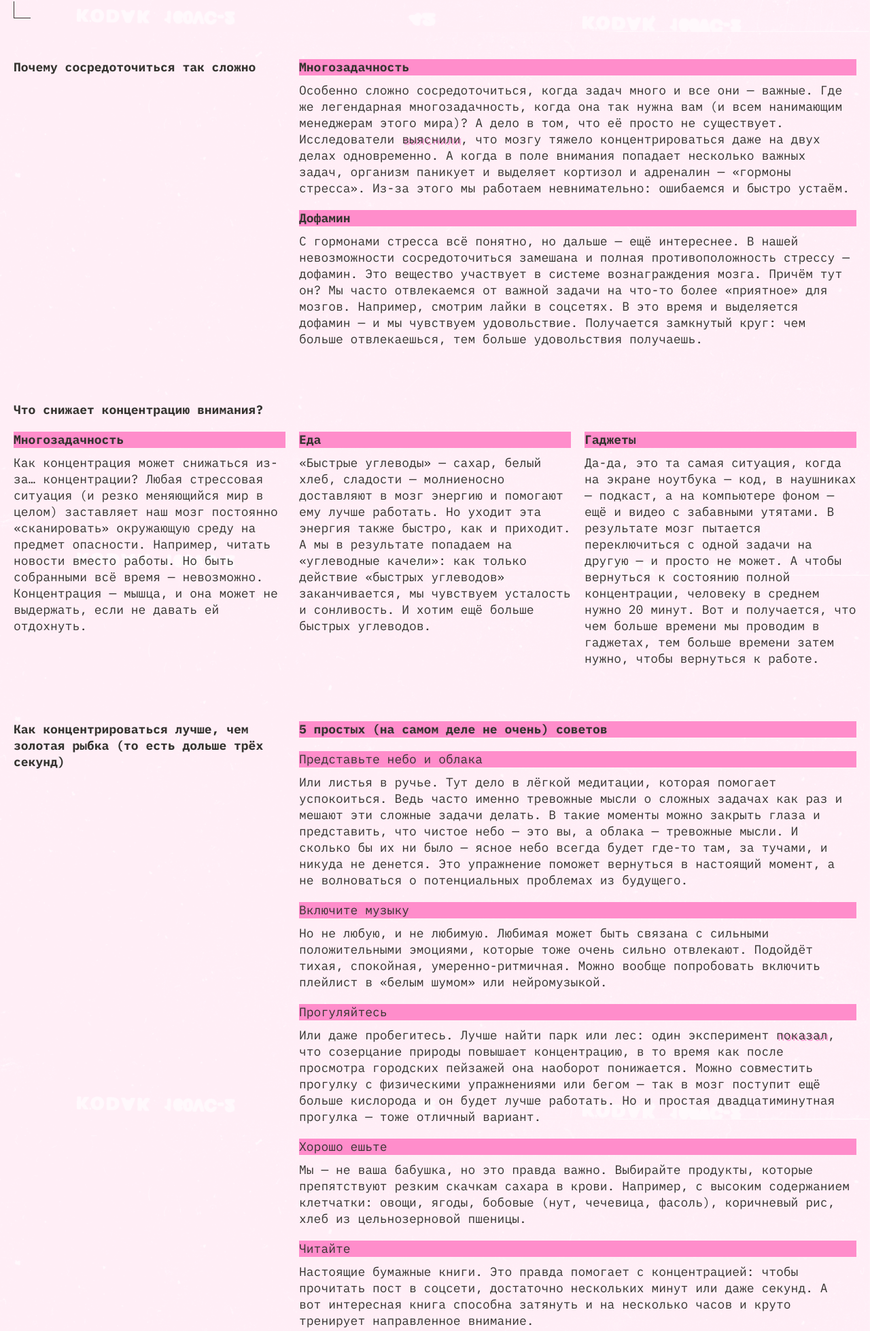
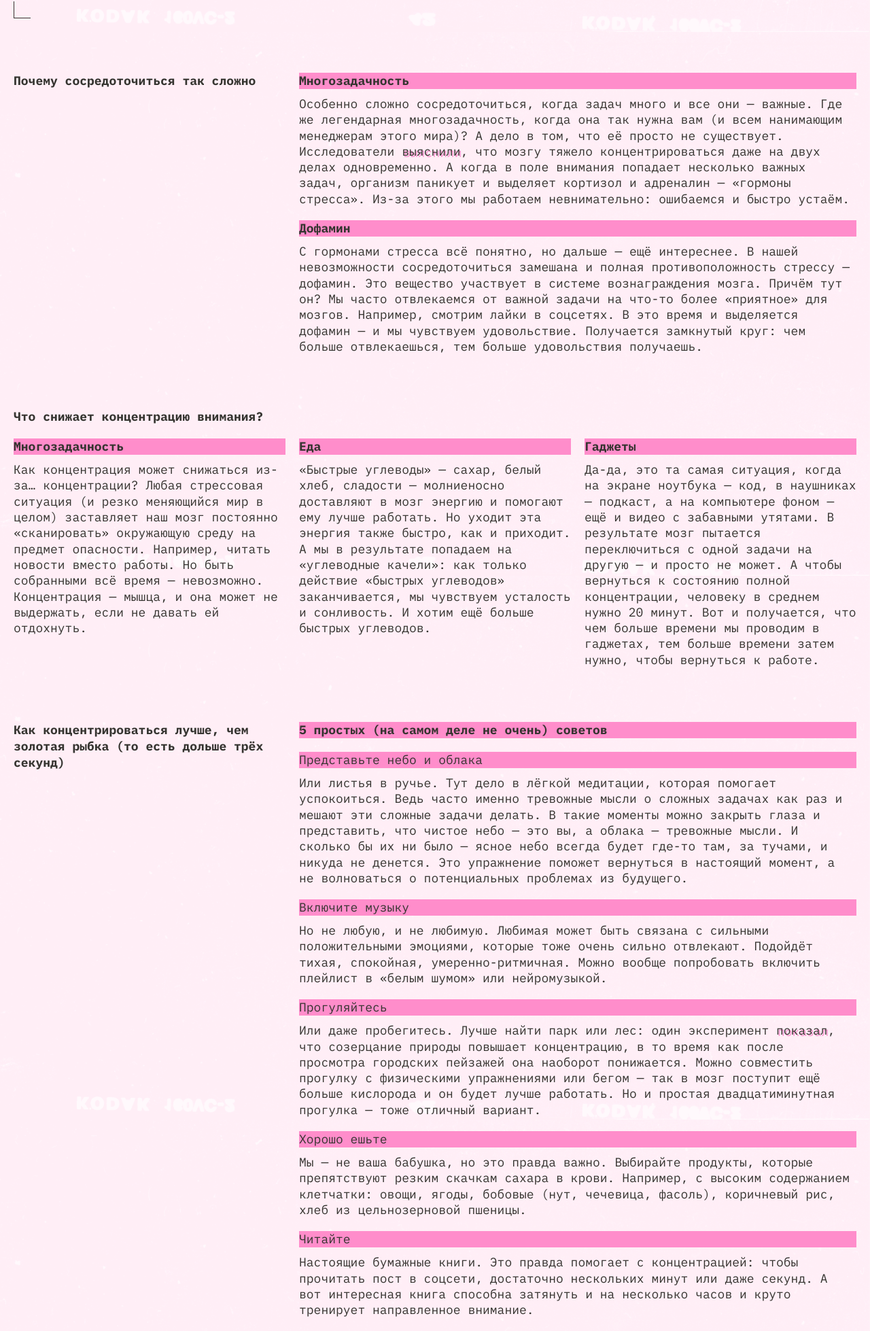
Before and after one commit to stan99-cheb/slozhno-sosredotochitsya, a website built with Vite: page index.html in a window 1280 px wide. Shown: the part 753-2711 px from the top of the page at 68% size. Built offline with nearby package versions, Linux system fonts and the light colour scheme.

Commit message:
fix: исправления после первого ревьювинга

```diff
--- a/index.html
+++ b/index.html
@@ -7,8 +7,8 @@
   <meta name="viewport" content="width=device-width, initial-scale=1.0" />
   <title>Сложно сосредоточиться</title>
   <link rel="stylesheet" href="./fonts/fonts.css" />
+  <link rel="stylesheet" href="./styles/variables.css">
   <link rel="stylesheet" href="./styles/globals.css">
-  <link rel="stylesheet" href="./styles/variables.css">
   <link rel="stylesheet" href="./styles/style.css">
   <link rel="stylesheet" href="./styles/dark.css">
   <link rel="stylesheet" href="./styles/light.css">
@@ -48,33 +48,40 @@
     </div>
   </header>
   <main class="main">
-    <section class="section">
-      <h2 class="title why-title">Почему сосредоточиться так сложно</h2>
-      <article class="card why-multitasking">
+    <section class="section section-why">
+      <h2 class="title">Почему сосредоточиться так сложно</h2>
+      <div class="wrapper">
+        <article class="card">
           <h3 class="title title-decor">Многозадачность</h3>
           <p>
             Особенно сложно сосредоточиться, когда задач много и все они — важные. Где же легендарная многозадачность,
-          когда она так нужна вам (и всем нанимающим менеджерам этого мира)? А дело в том, что её просто не существует.
+            когда она так нужна вам (и всем нанимающим менеджерам этого мира)? А дело в том, что её просто не
+            существует.
             Исследователи <a class="link" href="https://dana.org/article/multicosts-of-multitasking/"
-            target="_blank">выяснили</a>, что мозгу тяжело концентрироваться даже на двух делах одновременно. А когда в
+              target="_blank">выяснили</a>, что мозгу тяжело концентрироваться даже на двух делах одновременно. А когда
+            в
             поле внимания попадает несколько важных задач, организм паникует и выделяет кортизол и адреналин — «гормоны
             стресса». Из-за этого мы работаем невнимательно: ошибаемся и быстро устаём.
           </p>
         </article>
-      <article class="card why-dopamine">
+        <article class="card">
           <h3 class="title title-decor">Дофамин</h3>
           <p>
-          С гормонами стресса всё понятно, но дальше — ещё интереснее. В нашей невозможности сосредоточиться замешана и
-          полная противоположность стрессу — дофамин. Это вещество участвует в системе вознаграждения мозга. Причём тут
+            С гормонами стресса всё понятно, но дальше — ещё интереснее. В нашей невозможности сосредоточиться замешана
+            и
+            полная противоположность стрессу — дофамин. Это вещество участвует в системе вознаграждения мозга. Причём
+            тут
             он? Мы часто отвлекаемся от важной задачи на что-то более «приятное» для мозгов. Например, смотрим лайки в
             соцсетях. В это время и выделяется дофамин — и мы чувствуем удовольствие. Получается замкнутый круг: чем
             больше отвлекаешься, тем больше удовольствия получаешь.
           </p>
         </article>
+      </div>
     </section>
-    <section class="section">
-      <h2 class="title what-title">Что снижает концентрацию внимания?</h2>
-      <article class="card what-multitasking">
+    <section class="section section-what">
+      <h2 class="title">Что снижает концентрацию внимания?</h2>
+      <div class="wrapper">
+        <article class="card">
           <h3 class="title title-decor">Многозадачность</h3>
           <p>
             Как концентрация может снижаться из-за… концентрации? Любая стрессовая ситуация (и резко меняющийся мир в
@@ -83,76 +90,84 @@
             выдержать, если не давать ей отдохнуть.
           </p>
         </article>
-      <article class="card what-meal">
+        <article class="card">
           <h3 class="title title-decor">Еда</h3>
           <p>
-          «Быстрые углеводы» — сахар, белый хлеб, сладости — молниеносно доставляют в мозг энергию и помогают ему лучше
+            «Быстрые углеводы» — сахар, белый хлеб, сладости — молниеносно доставляют в мозг энергию и помогают ему
+            лучше
             работать. Но уходит эта энергия также быстро, как и приходит. А мы в результате попадаем на «углеводные
             качели»: как только действие «быстрых углеводов» заканчивается, мы чувствуем усталость и сонливость. И хотим
             ещё больше быстрых углеводов.
           </p>
         </article>
-      <article class="card what-gadgets">
+        <article class="card">
           <h3 class="title title-decor">Гаджеты</h3>
           <p>
             Да-да, это та самая ситуация, когда на экране ноутбука — код, в наушниках — подкаст, а на компьютере фоном —
-          ещё и видео с забавными утятами. В результате мозг пытается переключиться с одной задачи на другую — и просто
+            ещё и видео с забавными утятами. В результате мозг пытается переключиться с одной задачи на другую — и
+            просто
             не может. А чтобы вернуться к состоянию полной концентрации, человеку в среднем нужно 20 минут. Вот и
             получается, что чем больше времени мы проводим в гаджетах, тем больше времени затем нужно, чтобы вернуться к
             работе.
           </p>
         </article>
+      </div>
     </section>
-    <section class="section">
-      <h2 class="title how-title">Как концентрироваться лучше, чем золотая рыбка (то есть дольше трёх
+    <section class="section section-how">
+      <h2 class="title">Как концентрироваться лучше, чем золотая рыбка (то есть дольше трёх
         секунд)</h2>
-      <h2 class="title title-decor how-title-advice">5 простых (на самом деле не очень) советов</h2>
-      <article class="card how-imagine">
-        <h3 class="title title-regular title-decor">Представьте небо и облака</h3>
+      <div class="wrapper">
+        <h3 class="title title-decor">5 простых (на самом деле не очень) советов</h3>
+        <article class="card">
+          <h4 class="title title-regular title-decor">Представьте небо и облака</h4>
           <p>
             Или листья в ручье. Тут дело в лёгкой медитации, которая помогает успокоиться. Ведь часто именно тревожные
             мысли о сложных задачах как раз и мешают эти сложные задачи делать. В такие моменты можно закрыть глаза и
-          представить, что чистое небо — это вы, а облака — тревожные мысли. И сколько бы их ни было — ясное небо всегда
+            представить, что чистое небо — это вы, а облака — тревожные мысли. И сколько бы их ни было — ясное небо
+            всегда
             будет где-то там, за тучами, и никуда не денется. Это упражнение поможет вернуться в настоящий момент, а не
             волноваться о потенциальных проблемах из будущего.
           </p>
         </article>
-      <article class="card how-music">
-        <h3 class="title title-regular title-decor">Включите музыку</h3>
+        <article class="card">
+          <h4 class="title title-regular title-decor">Включите музыку</h4>
           <p>
             Но не любую, и не любимую. Любимая может быть связана с сильными положительными эмоциями, которые тоже очень
-          сильно отвлекают. Подойдёт тихая, спокойная, умеренно-ритмичная. Можно вообще попробовать включить плейлист в
+            сильно отвлекают. Подойдёт тихая, спокойная, умеренно-ритмичная. Можно вообще попробовать включить плейлист
+            в
             «белым шумом» или нейромузыкой.
           </p>
         </article>
-      <article class="card how-walk">
-        <h3 class="title title-regular title-decor">Прогуляйтесь</h3>
+        <article class="card">
+          <h4 class="title title-regular title-decor">Прогуляйтесь</h4>
           <p>
             Или даже пробегитесь. Лучше найти парк или лес: один эксперимент <a class="link"
-            href="https://www.sciencedirect.com/science/article/abs/pii/S0272494415000328" target="_blank">показал</a>,
+              href="https://www.sciencedirect.com/science/article/abs/pii/S0272494415000328"
+              target="_blank">показал</a>,
             что созерцание природы повышает концентрацию, в то время как после просмотра городских пейзажей она наоборот
             понижается. Можно совместить прогулку с физическими упражнениями или бегом — так в мозг поступит ещё больше
             кислорода и он будет лучше работать. Но и простая двадцатиминутная прогулка — тоже отличный вариант.
           </p>
         </article>
-      <article class="card how-meal">
-        <h3 class="title title-regular title-decor">Хорошо ешьте</h3>
+        <article class="card">
+          <h4 class="title title-regular title-decor">Хорошо ешьте</h4>
           <p>
             Мы — не ваша бабушка, но это правда важно. Выбирайте продукты, которые препятствуют резким скачкам сахара в
             крови. Например, с высоким содержанием клетчатки: овощи, ягоды, бобовые (нут, чечевица, фасоль), коричневый
             рис, хлеб из цельнозерновой пшеницы.
           </p>
         </article>
-      <article class="card how-reading">
-        <h3 class="title title-regular title-decor">Читайте</h3>
+        <article class="card">
+          <h4 class="title title-regular title-decor">Читайте</h4>
           <p>
             Настоящие бумажные книги. Это правда помогает с концентрацией: чтобы прочитать пост в соцсети, достаточно
             нескольких минут или даже секунд. А вот интересная книга способна затянуть и на несколько часов и круто
             тренирует направленное внимание.
           </p>
         </article>
+      </div>
     </section>
-    <section class="section">
+    <section class="section section-gallery">
       <h2 class="title title-decor pictures-title">А можно в картинках?</h2>
       <img class="picture picture-sunset" src="./images/sunset.png" alt="Рассвет" loading="lazy">
       <img class="picture picture-ice-cream" src="./images/ice-cream.png" alt="Мороженное" loading="lazy">
--- a/styles/style.css
+++ b/styles/style.css
@@ -6,7 +6,7 @@
   font-family: var(--main-font, sans-serif);
   font-weight: 400;
   font-size: 18px;
-  line-height: 24px;
+  line-height: 23.3px;
 
   background-image: var(--page-background-image);
   background-repeat: no-repeat;
@@ -43,7 +43,7 @@
 }
 
 .header {
-  margin-bottom: 60px;
+  margin-bottom: 80px;
   height: calc(100vh - var(--global-padding) * 2);
 
   position: relative;
@@ -95,7 +95,7 @@
   padding: 0 13px 3px;
 
   font-size: 18px;
-  line-height: 26px;
+  line-height: 21px;
   text-transform: lowercase;
   vertical-align: middle;
 
@@ -139,8 +139,8 @@
   align-self: center;
   grid-area: title;
 
-  font-size: clamp(7.25rem, 5.7694rem + 6.3174vw, 9.8125rem);
-  line-height: clamp(5.9375rem, 4.6735rem + 5.3929vw, 8.125rem);
+  font-size: 157px;
+  line-height: 130px;
   text-shadow: 4px 4px 0 var(--header-title-shadow);
 
   color: var(--header-title);
@@ -148,7 +148,6 @@
 
 .header__subtitle {
   width: 50%;
-  height: fit-content;
 
   justify-self: end;
   align-self: center;
@@ -165,8 +164,6 @@
   margin-bottom: 80px;
 
   display: grid;
-  grid-template-columns: repeat(3, 1fr);
-  grid-auto-rows: auto;
   gap: 20px;
 
   color: var(--text-color);
@@ -180,81 +177,50 @@
 
 /* WHY */
 
-.why-title {
-  grid-column: 1 / span 1;
-  grid-row: 1 / span 2;
+.section-why {
+  grid-template-columns: 1fr 2fr;
+  column-gap: 10px;
 }
 
-.why-multitasking {
-  grid-column: 2 / span 2;
-  grid-row: 1 / span 1;
-}
-
-.why-dopamine {
-  grid-column: 2 / span 2;
-  grid-row: 2 / span 1;
+.section-why>.wrapper {
+  display: flex;
+  flex-direction: column;
+  row-gap: 20px;
 }
 
 /* WHAT */
 
-.what-title {
-  grid-column: 1 / span 1;
-  grid-row: 1;
+.section-what>.title {
+  width: 32%;
 }
 
-.what-multitasking {
-  grid-column: 1 / span 1;
-  grid-row: 2 / span 1;
-}
-
-.what-meal {
-  grid-column: 2 / span 1;
-  grid-row: 2 / span 1;
-}
-
-.what-gadgets {
-  grid-column: 3 / span 1;
-  grid-row: 2 / span 1;
+.section-what>.wrapper {
+  display: grid;
+  grid-template-columns: repeat(3, 1fr);
+  grid-auto-flow: row;
+  column-gap: 20px;
 }
 
 /* HOW */
 
-.how-title {
-  grid-column: 1 / span 1;
-  grid-row: 1 / span 6;
+.section-how {
+  grid-template-columns: 1fr 2fr;
+  column-gap: 10px
 }
 
-.how-title-advice {
-  grid-column: 2 / span 2;
-  grid-row: 1 / span 1;
-}
-
-.how-imagine {
-  grid-column: 2 / span 2;
-  grid-row: 2 / span 1;
-}
-
-.how-music {
-  grid-column: 2 / span 2;
-  grid-row: 3 / span 1;
-}
-
-.how-walk {
-  grid-column: 2 / span 2;
-  grid-row: 4 / span 1;
-}
-
-.how-meal {
-  grid-column: 2 / span 2;
-  grid-row: 5 / span 1;
-}
-
-.how-reading {
-  grid-column: 2 / span 2;
-  grid-row: 6 / span 1;
+.section-how>.wrapper {
+  display: flex;
+  flex-direction: column;
+  row-gap: 20px;
 }
 
 /* PICTURES */
+
+.section-gallery {
+  grid-template-columns: repeat(3, fr);
+  grid-auto-flow: row;
+  gap: 20px;
+}
 
 .pictures-title {
   grid-column: 1 / span 3;
@@ -312,36 +278,7 @@
   color: var(--header-title);
 }
 
-@media (prefers-color-scheme: dark) {
-  .page.theme_auto .decor-rec::before {
-    content: 'REC';
-
-    font-size: 18px;
-    line-height: 26px;
-
-    position: absolute;
-    top: 0;
-    right: 28px;
-
-    color: var(--default-color);
-  }
-
-  .page.theme_auto .decor-rec::after {
-    content: '';
-
-    position: absolute;
-    top: 9px;
-    right: 9px;
-
-    width: 9px;
-    height: 9px;
-    border-radius: 50%;
-    background-color: var(--default-color);
-    box-shadow: 0 0 4px 2px var(--default-color);
-  }
-}
-
-@media (max-width: 768px) {
+@media (max-width: 1023px) {
   .header__theme-menu {
     justify-self: right;
     align-self: center;
@@ -352,22 +289,29 @@
     flex-direction: column;
     row-gap: 10px;
   }
-}
 
-@media (max-width: 1023px) and (min-width: 768px) {
-  .what-multitasking {
-    grid-column: 1 / span 3;
-    grid-row: 2 / span 1;
+  .header__title {
+    font-size: clamp(7.5rem, 0.5625rem + 14.4531vw, 9.8125rem);
+    line-height: clamp(6.1875rem, 0.375rem + 12.1094vw, 8.125rem);
   }
 
-  .what-meal {
-    grid-column: 1 / span 3;
-    grid-row: 3 / span 1;
+  .section-why {
+    column-gap: 20px;
   }
 
-  .what-gadgets {
-    grid-column: 1 / span 3;
-    grid-row: 4 / span 1;
+  .section-what>.wrapper {
+    display: flex;
+    flex-direction: column;
+    row-gap: 20px;
+  }
+
+  .section-how {
+    column-gap: 20px;
+  }
+
+  .footer-title {
+    font-size: clamp(7.5rem, 0.5625rem + 14.4531vw, 9.8125rem);
+    line-height: clamp(6.1875rem, 0.375rem + 12.1094vw, 8.125rem);
   }
 }
 
@@ -376,12 +320,23 @@
     --global-padding: 10px;
   }
 
+  .header {
+    margin-bottom: 50px;
+  }
+
   .header__title {
     margin-left: 0;
+
+    font-size: clamp(7.25rem, 6.5rem + 1.5625vw, 7.5rem);
+    line-height: clamp(5.9375rem, 5.1875rem + 1.5625vw, 6.1875rem);
   }
 
   .header__subtitle {
     width: 100%;
+  }
+
+  .main {
+    margin-bottom: 50px;
   }
 
   .section {
@@ -389,9 +344,19 @@
 
     display: flex;
     flex-direction: column;
+    row-gap: 20px;
   }
 
-  .section:has(.picture) {
-    gap: 10px;
+  .section-what>.title {
+    width: 100%;
+  }
+
+  .section-gallery {
+    row-gap: 10px;
+  }
+
+  .footer-title {
+    font-size: clamp(7.25rem, 6.5rem + 1.5625vw, 7.5rem);
+    line-height: clamp(5.9375rem, 5.1875rem + 1.5625vw, 6.1875rem);
   }
 }
```
Also changed, not shown: styles/dark.css (+27 -0 lines). Lines whose indentation alone changed are shown as unchanged.
